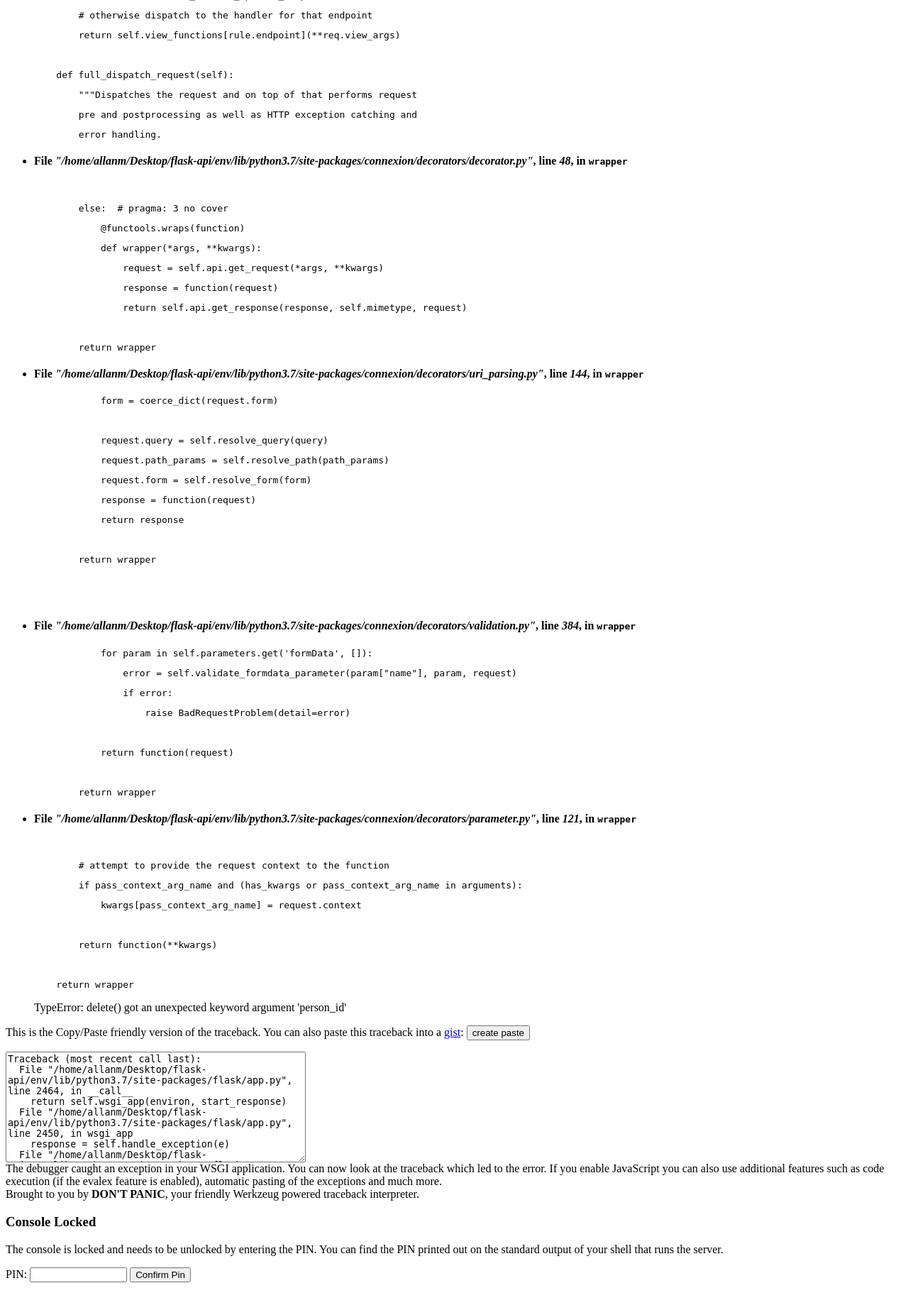
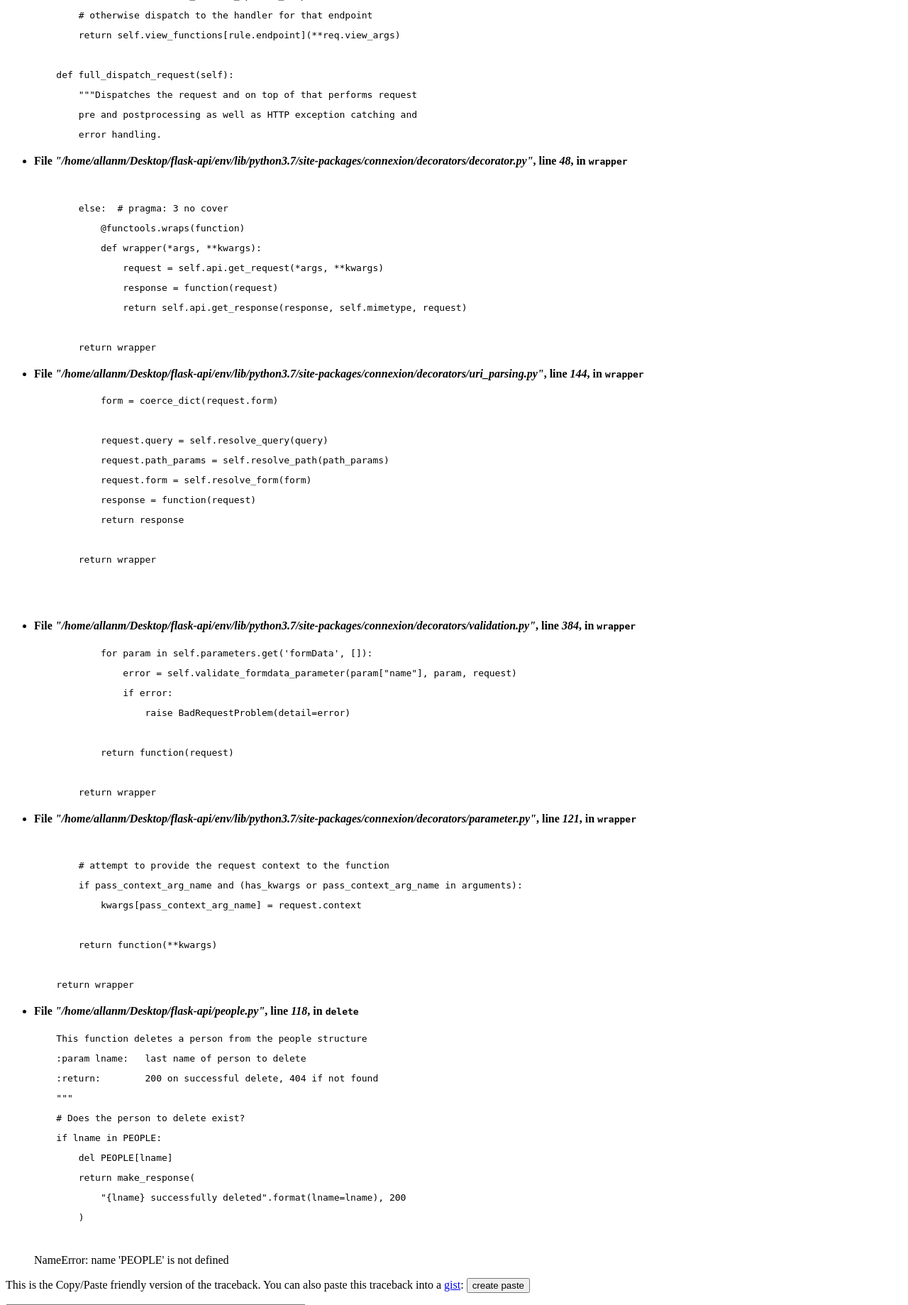
Before and after one commit to AllanM007/flask-api, a Python web app: template templates/errors.html in a window 1280 px wide. Shown: the part 3447-5286 px from the top of the page at 71% size. Before the commit the page ends 5254 px from the top, so only its background shows below. Run offline with Jinja, Linux system fonts and the light colour scheme; the template is opened without the code that fills it, so the values that code supplies are empty.

Commit message:
2nd june update

```diff
--- a/config.py
+++ b/config.py
@@ -12,7 +12,7 @@
 app = connex_app.app
 
 # Build the Sqlite ULR for SqlAlchemy
-sqlite_url = "sqlite:////" + os.path.join(basedir, "people.db")
+sqlite_url = "sqlite:///" + os.path.join(basedir, "people.db")
 
 # Configure the SQLAlchemy part of the app instance
 app.config['SQLALCHEMY_ECHO'] = True
--- a/templates/errors.html
+++ b/templates/errors.html
@@ -2,7 +2,7 @@
   "http://www.w3.org/TR/html4/loose.dtd">
 <html>
   <head>
-    <title>TypeError: delete() got an unexpected keyword argument 'person_id' // Werkzeug Debugger</title>
+    <title>NameError: name 'PEOPLE' is not defined // Werkzeug Debugger</title>
     <link rel="stylesheet" href="?__debugger__=yes&amp;cmd=resource&amp;f=style.css"
         type="text/css">
     <!-- We need to make sure this has a favicon so that the debugger does
@@ -13,27 +13,27 @@
     <script src="?__debugger__=yes&amp;cmd=resource&amp;f=jquery.js"></script>
     <script src="?__debugger__=yes&amp;cmd=resource&amp;f=debugger.js"></script>
     <script type="text/javascript">
-      var TRACEBACK = 140698741642704,
+      var TRACEBACK = 140484189204368,
           CONSOLE_MODE = false,
           EVALEX = true,
           EVALEX_TRUSTED = false,
-          SECRET = "wzQ37lpZAcRZ1qFNyfEk";
+          SECRET = "hZn06pgznuwGfkutQ792";
     </script>
   </head>
   <body style="background-color: #fff">
     <div class="debugger">
-<h1>TypeError</h1>
+<h1>NameError</h1>
 <div class="detail">
-  <p class="errormsg">TypeError: delete() got an unexpected keyword argument 'person_id'</p>
+  <p class="errormsg">NameError: name 'PEOPLE' is not defined</p>
 </div>
 <h2 class="traceback">Traceback <em>(most recent call last)</em></h2>
 <div class="traceback">
 
-  <ul><li><div class="frame" id="frame-140698741642896">
+  <ul><li><div class="frame" id="frame-140484189217040">
   <h4>File <cite class="filename">"/home/allanm/Desktop/flask-api/env/lib/python3.7/site-packages/flask/app.py"</cite>,
       line <em class="line">2464</em>,
       in <code class="function">__call__</code></h4>
-  <div class="source "><pre class="line before"><span class="ws"></span> </pre>
+  <div class="source library"><pre class="line before"><span class="ws"></span> </pre>
 <pre class="line before"><span class="ws">    </span>def __call__(self, environ, start_response):</pre>
 <pre class="line before"><span class="ws">        </span>&quot;&quot;&quot;The WSGI server calls the Flask application object as the</pre>
 <pre class="line before"><span class="ws">        </span>WSGI application. This calls :meth:`wsgi_app` which can be</pre>
@@ -44,11 +44,11 @@
 <pre class="line after"><span class="ws">        </span>return &quot;&lt;%s %r&gt;&quot; % (self.__class__.__name__, self.name)</pre></div>
 </div>
 
-<li><div class="frame" id="frame-140698741426896">
+<li><div class="frame" id="frame-140484189217552">
   <h4>File <cite class="filename">"/home/allanm/Desktop/flask-api/env/lib/python3.7/site-packages/flask/app.py"</cite>,
       line <em class="line">2450</em>,
       in <code class="function">wsgi_app</code></h4>
-  <div class="source "><pre class="line before"><span class="ws">            </span>try:</pre>
+  <div class="source library"><pre class="line before"><span class="ws">            </span>try:</pre>
 <pre class="line before"><span class="ws">                </span>ctx.push()</pre>
 <pre class="line before"><span class="ws">                </span>response = self.full_dispatch_request()</pre>
 <pre class="line before"><span class="ws">            </span>except Exception as e:</pre>
@@ -61,11 +61,11 @@
 <pre class="line after"><span class="ws">        </span>finally:</pre></div>
 </div>
 
-<li><div class="frame" id="frame-140698741643536">
+<li><div class="frame" id="frame-140484189217616">
   <h4>File <cite class="filename">"/home/allanm/Desktop/flask-api/env/lib/python3.7/site-packages/flask/app.py"</cite>,
       line <em class="line">1867</em>,
       in <code class="function">handle_exception</code></h4>
-  <div class="source "><pre class="line before"><span class="ws">            </span># if we want to repropagate the exception, we can attempt to</pre>
+  <div class="source library"><pre class="line before"><span class="ws">            </span># if we want to repropagate the exception, we can attempt to</pre>
 <pre class="line before"><span class="ws">            </span># raise it with the whole traceback in case we can do that</pre>
 <pre class="line before"><span class="ws">            </span># (the function was actually called from the except part)</pre>
 <pre class="line before"><span class="ws">            </span># otherwise, we just raise the error again</pre>
@@ -78,11 +78,11 @@
 <pre class="line after"><span class="ws">        </span>server_error = InternalServerError()</pre></div>
 </div>
 
-<li><div class="frame" id="frame-140698741642448">
+<li><div class="frame" id="frame-140484189217680">
   <h4>File <cite class="filename">"/home/allanm/Desktop/flask-api/env/lib/python3.7/site-packages/flask/_compat.py"</cite>,
       line <em class="line">39</em>,
       in <code class="function">reraise</code></h4>
-  <div class="source "><pre class="line before"><span class="ws">    </span>import collections.abc as collections_abc</pre>
+  <div class="source library"><pre class="line before"><span class="ws">    </span>import collections.abc as collections_abc</pre>
 <pre class="line before"><span class="ws"></span> </pre>
 <pre class="line before"><span class="ws">    </span>def reraise(tp, value, tb=None):</pre>
 <pre class="line before"><span class="ws">        </span>if value.__traceback__ is not tb:</pre>
@@ -95,11 +95,11 @@
 <pre class="line after"><span class="ws">    </span>iterkeys = lambda d: d.iterkeys()</pre></div>
 </div>
 
-<li><div class="frame" id="frame-140698741642256">
+<li><div class="frame" id="frame-140484189217744">
   <h4>File <cite class="filename">"/home/allanm/Desktop/flask-api/env/lib/python3.7/site-packages/flask/app.py"</cite>,
       line <em class="line">2447</em>,
       in <code class="function">wsgi_app</code></h4>
-  <div class="source "><pre class="line before"><span class="ws">        </span>ctx = self.request_context(environ)</pre>
+  <div class="source library"><pre class="line before"><span class="ws">        </span>ctx = self.request_context(environ)</pre>
 <pre class="line before"><span class="ws">        </span>error = None</pre>
 <pre class="line before"><span class="ws">        </span>try:</pre>
 <pre class="line before"><span class="ws">            </span>try:</pre>
@@ -112,11 +112,11 @@
 <pre class="line after"><span class="ws">                </span>error = sys.exc_info()[1]</pre></div>
 </div>
 
-<li><div class="frame" id="frame-140698741643152">
+<li><div class="frame" id="frame-140484189216976">
   <h4>File <cite class="filename">"/home/allanm/Desktop/flask-api/env/lib/python3.7/site-packages/flask/app.py"</cite>,
       line <em class="line">1952</em>,
       in <code class="function">full_dispatch_request</code></h4>
-  <div class="source "><pre class="line before"><span class="ws">            </span>request_started.send(self)</pre>
+  <div class="source library"><pre class="line before"><span class="ws">            </span>request_started.send(self)</pre>
 <pre class="line before"><span class="ws">            </span>rv = self.preprocess_request()</pre>
 <pre class="line before"><span class="ws">            </span>if rv is None:</pre>
 <pre class="line before"><span class="ws">                </span>rv = self.dispatch_request()</pre>
@@ -129,11 +129,11 @@
 <pre class="line after"><span class="ws">        </span>the request by converting it into a response and invoking the</pre></div>
 </div>
 
-<li><div class="frame" id="frame-140698741642064">
+<li><div class="frame" id="frame-140484189217936">
   <h4>File <cite class="filename">"/home/allanm/Desktop/flask-api/env/lib/python3.7/site-packages/flask/app.py"</cite>,
       line <em class="line">1821</em>,
       in <code class="function">handle_user_exception</code></h4>
-  <div class="source "><pre class="line before"><span class="ws">            </span>return self.handle_http_exception(e)</pre>
+  <div class="source library"><pre class="line before"><span class="ws">            </span>return self.handle_http_exception(e)</pre>
 <pre class="line before"><span class="ws"></span> </pre>
 <pre class="line before"><span class="ws">        </span>handler = self._find_error_handler(e)</pre>
 <pre class="line before"><span class="ws"></span> </pre>
@@ -146,11 +146,11 @@
 <pre class="line after"><span class="ws">        </span>associated with it, or that was raised from an error handler.</pre></div>
 </div>
 
-<li><div class="frame" id="frame-140698741641872">
+<li><div class="frame" id="frame-140484189218000">
   <h4>File <cite class="filename">"/home/allanm/Desktop/flask-api/env/lib/python3.7/site-packages/flask/_compat.py"</cite>,
       line <em class="line">39</em>,
       in <code class="function">reraise</code></h4>
-  <div class="source "><pre class="line before"><span class="ws">    </span>import collections.abc as collections_abc</pre>
+  <div class="source library"><pre class="line before"><span class="ws">    </span>import collections.abc as collections_abc</pre>
 <pre class="line before"><span class="ws"></span> </pre>
 <pre class="line before"><span class="ws">    </span>def reraise(tp, value, tb=None):</pre>
 <pre class="line before"><span class="ws">        </span>if value.__traceback__ is not tb:</pre>
@@ -163,11 +163,11 @@
 <pre class="line after"><span class="ws">    </span>iterkeys = lambda d: d.iterkeys()</pre></div>
 </div>
 
-<li><div class="frame" id="frame-140698741641488">
+<li><div class="frame" id="frame-140484189218064">
   <h4>File <cite class="filename">"/home/allanm/Desktop/flask-api/env/lib/python3.7/site-packages/flask/app.py"</cite>,
       line <em class="line">1950</em>,
       in <code class="function">full_dispatch_request</code></h4>
-  <div class="source "><pre class="line before"><span class="ws">        </span>self.try_trigger_before_first_request_functions()</pre>
+  <div class="source library"><pre class="line before"><span class="ws">        </span>self.try_trigger_before_first_request_functions()</pre>
 <pre class="line before"><span class="ws">        </span>try:</pre>
 <pre class="line before"><span class="ws">            </span>request_started.send(self)</pre>
 <pre class="line before"><span class="ws">            </span>rv = self.preprocess_request()</pre>
@@ -180,11 +180,11 @@
 <pre class="line after"><span class="ws">    </span>def finalize_request(self, rv, from_error_handler=False):</pre></div>
 </div>
 
-<li><div class="frame" id="frame-140698741642384">
+<li><div class="frame" id="frame-140484189217808">
   <h4>File <cite class="filename">"/home/allanm/Desktop/flask-api/env/lib/python3.7/site-packages/flask/app.py"</cite>,
       line <em class="line">1936</em>,
       in <code class="function">dispatch_request</code></h4>
-  <div class="source "><pre class="line before"><span class="ws">            </span>getattr(rule, &quot;provide_automatic_options&quot;, False)</pre>
+  <div class="source library"><pre class="line before"><span class="ws">            </span>getattr(rule, &quot;provide_automatic_options&quot;, False)</pre>
 <pre class="line before"><span class="ws">            </span>and req.method == &quot;OPTIONS&quot;</pre>
 <pre class="line before"><span class="ws">        </span>):</pre>
 <pre class="line before"><span class="ws">            </span>return self.make_default_options_response()</pre>
@@ -197,11 +197,11 @@
 <pre class="line after"><span class="ws">        </span>error handling.</pre></div>
 </div>
 
-<li><div class="frame" id="frame-140698741643344">
+<li><div class="frame" id="frame-140484189217872">
   <h4>File <cite class="filename">"/home/allanm/Desktop/flask-api/env/lib/python3.7/site-packages/connexion/decorators/decorator.py"</cite>,
       line <em class="line">48</em>,
       in <code class="function">wrapper</code></h4>
-  <div class="source "><pre class="line before"><span class="ws"></span> </pre>
+  <div class="source library"><pre class="line before"><span class="ws"></span> </pre>
 <pre class="line before"><span class="ws">        </span>else:  # pragma: 3 no cover</pre>
 <pre class="line before"><span class="ws">            </span>@functools.wraps(function)</pre>
 <pre class="line before"><span class="ws">            </span>def wrapper(*args, **kwargs):</pre>
@@ -212,11 +212,11 @@
 <pre class="line after"><span class="ws">        </span>return wrapper</pre></div>
 </div>
 
-<li><div class="frame" id="frame-140698741643600">
+<li><div class="frame" id="frame-140484189218256">
   <h4>File <cite class="filename">"/home/allanm/Desktop/flask-api/env/lib/python3.7/site-packages/connexion/decorators/uri_parsing.py"</cite>,
       line <em class="line">144</em>,
       in <code class="function">wrapper</code></h4>
-  <div class="source "><pre class="line before"><span class="ws">            </span>form = coerce_dict(request.form)</pre>
+  <div class="source library"><pre class="line before"><span class="ws">            </span>form = coerce_dict(request.form)</pre>
 <pre class="line before"><span class="ws"></span> </pre>
 <pre class="line before"><span class="ws">            </span>request.query = self.resolve_query(query)</pre>
 <pre class="line before"><span class="ws">            </span>request.path_params = self.resolve_path(path_params)</pre>
@@ -229,11 +229,11 @@
 <pre class="line after"><span class="ws"></span> </pre></div>
 </div>
 
-<li><div class="frame" id="frame-140698741643664">
+<li><div class="frame" id="frame-140484189218320">
   <h4>File <cite class="filename">"/home/allanm/Desktop/flask-api/env/lib/python3.7/site-packages/connexion/decorators/validation.py"</cite>,
       line <em class="line">384</em>,
       in <code class="function">wrapper</code></h4>
-  <div class="source "><pre class="line before"><span class="ws">            </span>for param in self.parameters.get('formData', []):</pre>
+  <div class="source library"><pre class="line before"><span class="ws">            </span>for param in self.parameters.get('formData', []):</pre>
 <pre class="line before"><span class="ws">                </span>error = self.validate_formdata_parameter(param[&quot;name&quot;], param, request)</pre>
 <pre class="line before"><span class="ws">                </span>if error:</pre>
 <pre class="line before"><span class="ws">                    </span>raise BadRequestProblem(detail=error)</pre>
@@ -243,11 +243,11 @@
 <pre class="line after"><span class="ws">        </span>return wrapper</pre></div>
 </div>
 
-<li><div class="frame" id="frame-140698741643792">
+<li><div class="frame" id="frame-140484189218384">
   <h4>File <cite class="filename">"/home/allanm/Desktop/flask-api/env/lib/python3.7/site-packages/connexion/decorators/parameter.py"</cite>,
       line <em class="line">121</em>,
       in <code class="function">wrapper</code></h4>
-  <div class="source "><pre class="line before"><span class="ws"></span> </pre>
+  <div class="source library"><pre class="line before"><span class="ws"></span> </pre>
 <pre class="line before"><span class="ws">        </span># attempt to provide the request context to the function</pre>
 <pre class="line before"><span class="ws">        </span>if pass_context_arg_name and (has_kwargs or pass_context_arg_name in arguments):</pre>
 <pre class="line before"><span class="ws">            </span>kwargs[pass_context_arg_name] = request.context</pre>
@@ -256,8 +256,25 @@
 <pre class="line after"><span class="ws"></span> </pre>
 <pre class="line after"><span class="ws">    </span>return wrapper</pre></div>
 </div>
+
+<li><div class="frame" id="frame-140484189218448">
+  <h4>File <cite class="filename">"/home/allanm/Desktop/flask-api/people.py"</cite>,
+      line <em class="line">118</em>,
+      in <code class="function">delete</code></h4>
+  <div class="source "><pre class="line before"><span class="ws">    </span>This function deletes a person from the people structure</pre>
+<pre class="line before"><span class="ws">    </span>:param lname:   last name of person to delete</pre>
+<pre class="line before"><span class="ws">    </span>:return:        200 on successful delete, 404 if not found</pre>
+<pre class="line before"><span class="ws">    </span>&quot;&quot;&quot;</pre>
+<pre class="line before"><span class="ws">    </span># Does the person to delete exist?</pre>
+<pre class="line current"><span class="ws">    </span>if lname in PEOPLE:</pre>
+<pre class="line after"><span class="ws">        </span>del PEOPLE[lname]</pre>
+<pre class="line after"><span class="ws">        </span>return make_response(</pre>
+<pre class="line after"><span class="ws">            </span>&quot;{lname} successfully deleted&quot;.format(lname=lname), 200</pre>
+<pre class="line after"><span class="ws">        </span>)</pre>
+<pre class="line after"><span class="ws"></span> </pre></div>
+</div>
 </ul>
-  <blockquote>TypeError: delete() got an unexpected keyword argument 'person_id'</blockquote>
+  <blockquote>NameError: name 'PEOPLE' is not defined</blockquote>
 </div>
 
 <div class="plain">
@@ -298,7 +315,9 @@
     return function(request)
   File &quot;/home/allanm/Desktop/flask-api/env/lib/python3.7/site-packages/connexion/decorators/parameter.py&quot;, line 121, in wrapper
     return function(**kwargs)
-TypeError: delete() got an unexpected keyword argument 'person_id'</textarea>
+  File &quot;/home/allanm/Desktop/flask-api/people.py&quot;, line 118, in delete
+    if lname in PEOPLE:
+NameError: name 'PEOPLE' is not defined</textarea>
   </form>
 </div>
 <div class="explanation">
@@ -362,6 +381,8 @@
     return function(request)
   File "/home/allanm/Desktop/flask-api/env/lib/python3.7/site-packages/connexion/decorators/parameter.py", line 121, in wrapper
     return function(**kwargs)
-TypeError: delete() got an unexpected keyword argument 'person_id'
+  File "/home/allanm/Desktop/flask-api/people.py", line 118, in delete
+    if lname in PEOPLE:
+NameError: name 'PEOPLE' is not defined
 
 -->
```
Also changed, not shown: static/js/home.js (+12 -0 lines), people.db.
